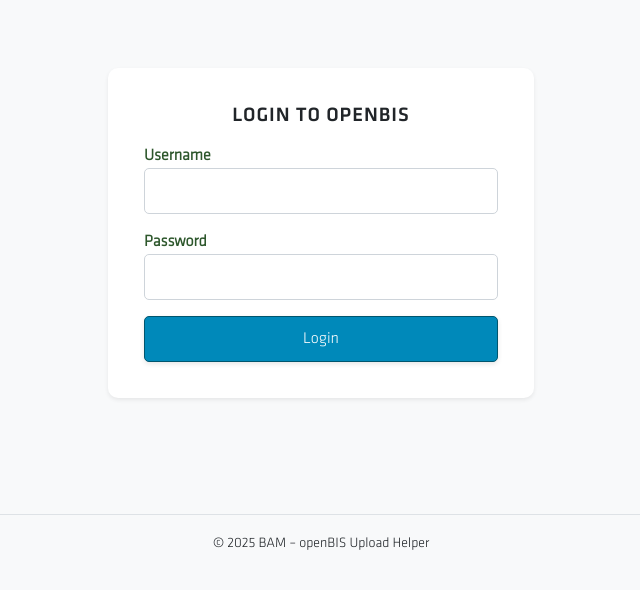
After one commit to JosePizarro3/openbis-upload-helper, a Django app: page /login/ in a window 1280 px wide. The commit adds this page. Shown: the top 590 px of the page, without its empty margins (319-959 px from the left). Run offline with Django 5.2, Linux system fonts and the light colour scheme; parts of the project's set-up code (start-up, migrations or seed data) failed here and were passed over.

Commit message:
Add skeleton Django app
Add login.html

```diff
--- a/openbis_upload_helper/app/templates/homepage.html
+++ b/openbis_upload_helper/app/templates/homepage.html
@@ -12,6 +12,12 @@
 
     </head>
     <body class="bg-light">
+        <div class="d-flex justify-content-end">
+            <form action="{% url 'logout' %}" method="POST">
+                {% csrf_token %}
+                <button type="submit" class="btn btn-danger">Logout</button>
+            </form>
+        </div>
         <div class="container py-5">
             <div class="row justify-content-center">
                 <div class="col-md-8">
--- /dev/null
+++ b/openbis_upload_helper/app/templates/login.html
@@ -0,0 +1,44 @@
+{% load static %}
+<!DOCTYPE html>
+<html lang="en">
+    <head>
+        <meta charset="UTF-8">
+        <meta name="viewport" content="width=device-width, initial-scale=1.0">
+        <title>Login</title>
+        <link rel="stylesheet" href="https://cdn.jsdelivr.net/npm/bootstrap@5.3.0/dist/css/bootstrap.min.css">
+        <link rel="stylesheet" href="{% static 'css/style.css' %}">
+        <link rel="icon" href="{% static 'assets/bammasterdata_blue_transparent.png' %}" type="image/x-icon">
+    </head>
+    <body class="bg-light">
+        <div class="container py-5">
+            <div class="row justify-content-center">
+                <div class="col-md-6">
+                    <div class="card shadow-sm">
+                        <div class="card-body">
+                            <h5 class="text-center">Login to OpenBIS</h5>
+                            <form method="POST" action="{% url 'login' %}">
+                                {% csrf_token %}
+                                <div class="mb-3">
+                                    <label for="username" class="form-label">Username</label>
+                                    <input type="text" class="form-control" id="username" name="username" required>
+                                </div>
+                                <div class="mb-3">
+                                    <label for="password" class="form-label">Password</label>
+                                    <input type="password" class="form-control" id="password" name="password" required>
+                                </div>
+                                {% if error %}
+                                    <div class="alert alert-danger">{{ error }}</div>
+                                {% endif %}
+                                <button type="submit" class="btn btn-primary w-100">Login</button>
+                            </form>
+                        </div>
+                    </div>
+                </div>
+            </div>
+        </div>
+        <script src="https://cdn.jsdelivr.net/npm/bootstrap@5.3.0/dist/js/bootstrap.bundle.min.js"></script>
+    </body>
+    <footer class="text-center py-3 mt-5 border-top">
+        <small>&copy; 2025 BAM – openBIS Upload Helper</small>
+    </footer>
+</html>
--- a/openbis_upload_helper/app/urls.py
+++ b/openbis_upload_helper/app/urls.py
@@ -4,4 +4,6 @@ from . import views
 
 urlpatterns = [
     path("", views.homepage, name="homepage"),
+    path("login/", views.login, name="login"),
+    path("logout/", views.logout_view, name="logout"),
 ]
--- /dev/null
+++ b/openbis_upload_helper/app/utils/__init__.py
@@ -0,0 +1 @@
+from .utils import decrypt_password, encrypt_password, get_openbis_from_cache
--- a/openbis_upload_helper/app/views.py
+++ b/openbis_upload_helper/app/views.py
@@ -1,13 +1,56 @@
 import datetime
 import tempfile
+import uuid
 
 from bam_masterdata.cli.cli import run_checker
 from bam_masterdata.logger import log_storage, logger
+from django.conf import settings
+from django.contrib.auth import logout
+from django.core.cache import cache
 from django.shortcuts import redirect, render
 from django.views.decorators.http import require_POST
+from pybis import Openbis
+
+from openbis_upload_helper.app.utils import encrypt_password, get_openbis_from_cache
+
+
+def login(request):
+    error = None
+
+    if request.method == "POST":
+        username = request.POST.get("username")
+        password = request.POST.get("password")
+        try:
+            o = Openbis(settings.OPENBIS_URL)
+            o.login(username, password, save_token=True)
+            encrypted_password = encrypt_password(password)
+            session_id = str(uuid.uuid4())
+            request.session["openbis_username"] = username
+            request.session["openbis_password"] = encrypted_password
+            request.session["openbis_session_id"] = session_id
+            cache.set(session_id, o, timeout=60 * 60)  # Cache for 1 hour (adjustable)
+            return redirect("homepage")
+
+        except Exception as e:
+            logger.error(f"Login failed for user '{username}': {e}", exc_info=True)
+            error = "Invalid username or password."
+
+    return render(request, "login.html", {"error": error})
+
+
+def logout_view(request):
+    request.session.flush()  # Clear all session data
+    logout(request)
+    return redirect("login")
 
 
 def homepage(request):
+    # Check if the user is logged in
+    o = get_openbis_from_cache(request)
+    if not o:
+        logger.info("User not logged in, redirecting to login page.")
+        return redirect("login")
+
     context = {}
 
     if request.method == "POST" and "upload" in request.POST:
```
Also changed, not shown: openbis_upload_helper/app/utils/utils.py (added, +53 -0 lines).
